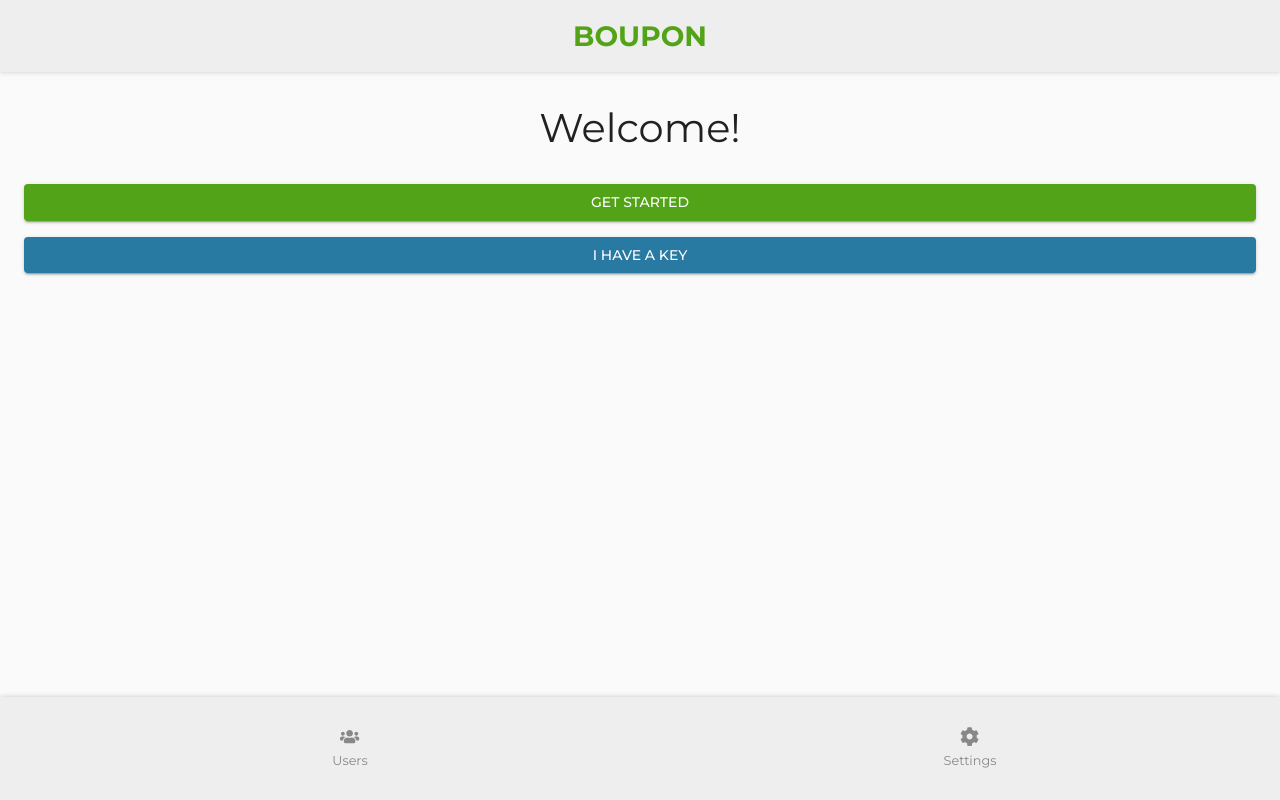
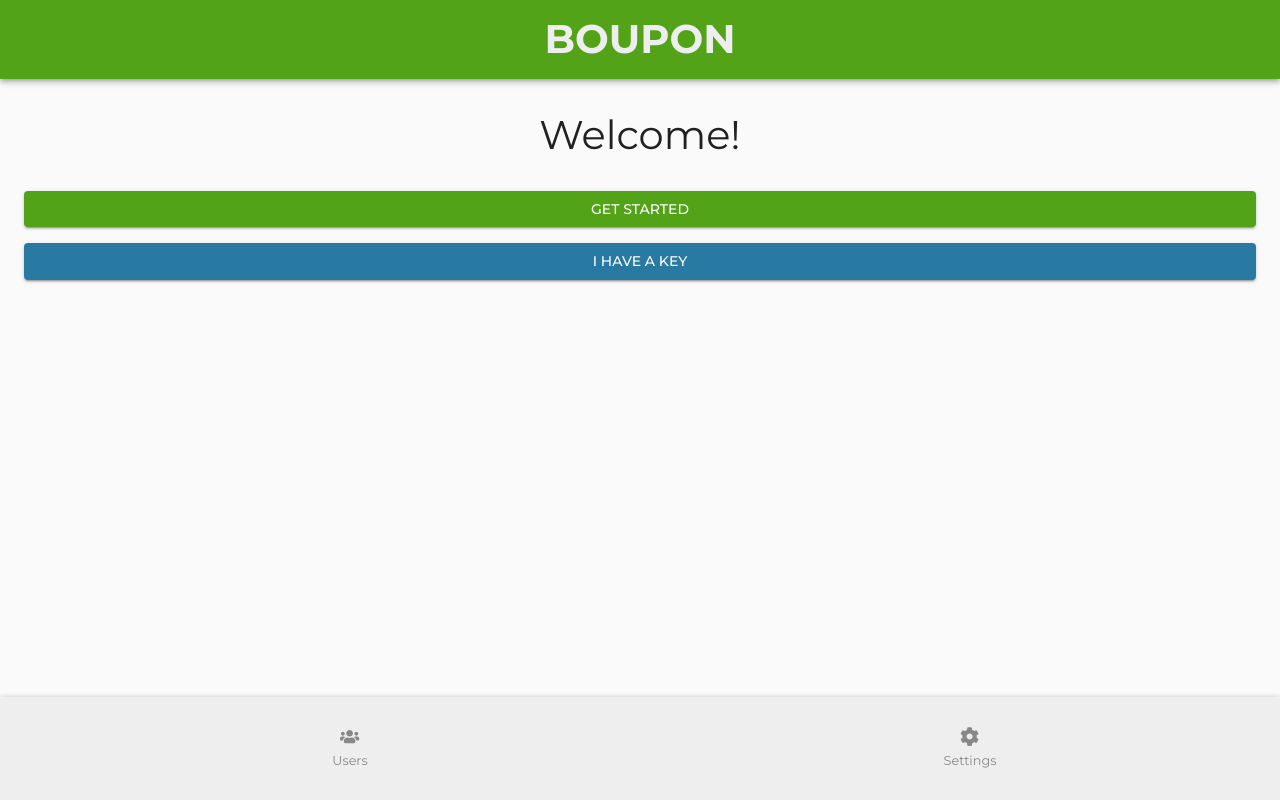
Before and after one commit to OsirisX3R0/boupon, a React (Create React App) app: page / in a window 1280 px wide. Built offline with nearby package versions, Linux system fonts and the light colour scheme.

Commit message:
Updated header to use Material UI

```diff
--- a/src/components/core/header/Header.js
+++ b/src/components/core/header/Header.js
@@ -1,10 +1,10 @@
-import { HeaderContainer, Title } from "../../../styles";
+import { AppBar, Typography } from "@material-ui/core";
 
 const Header = () => {
   return (
-    <HeaderContainer>
-      <Title>Boupon</Title>
-    </HeaderContainer>
+    <AppBar position="sticky" color="primary">
+      <Typography variant="h1">Boupon</Typography>
+    </AppBar>
   );
 };
 
--- a/src/theme/index.js
+++ b/src/theme/index.js
@@ -11,14 +11,19 @@ const theme = createTheme({
     secondary: {
       main: "#297AA3",
     },
+    light: {
+      main: "#eee",
+    },
   },
   typography: {
     fontFamily: ["Montserrat"].join(","),
     h1: {
-      fontSize: "3rem",
-      fontWeight: 400,
+      color: "#eee",
+      textTransform: "uppercase",
+      fontSize: "2.5rem",
+      fontWeight: 600,
       textAlign: "center",
-      margin: "2rem 0",
+      margin: "1rem 0",
     },
     h2: {
       fontSize: "2.5rem",
```
